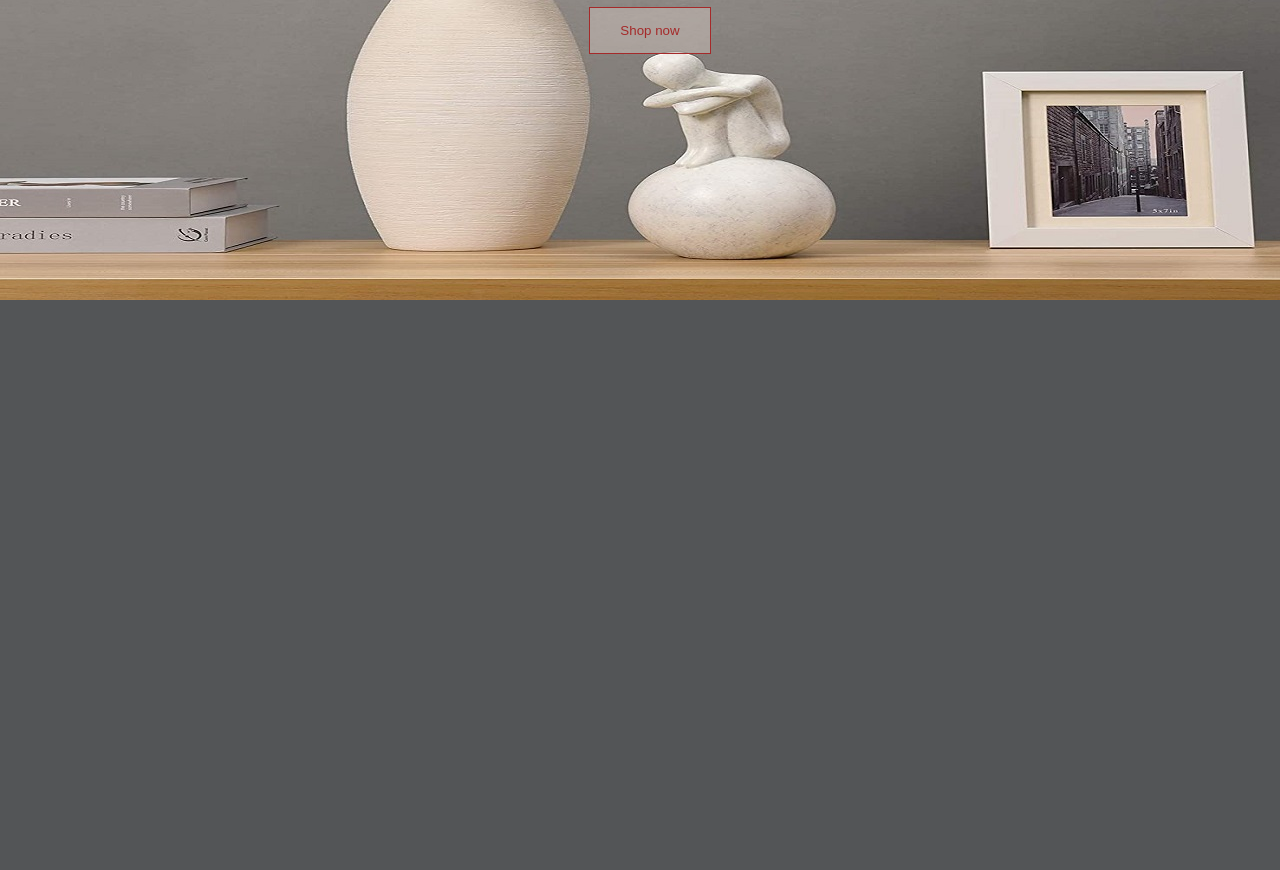
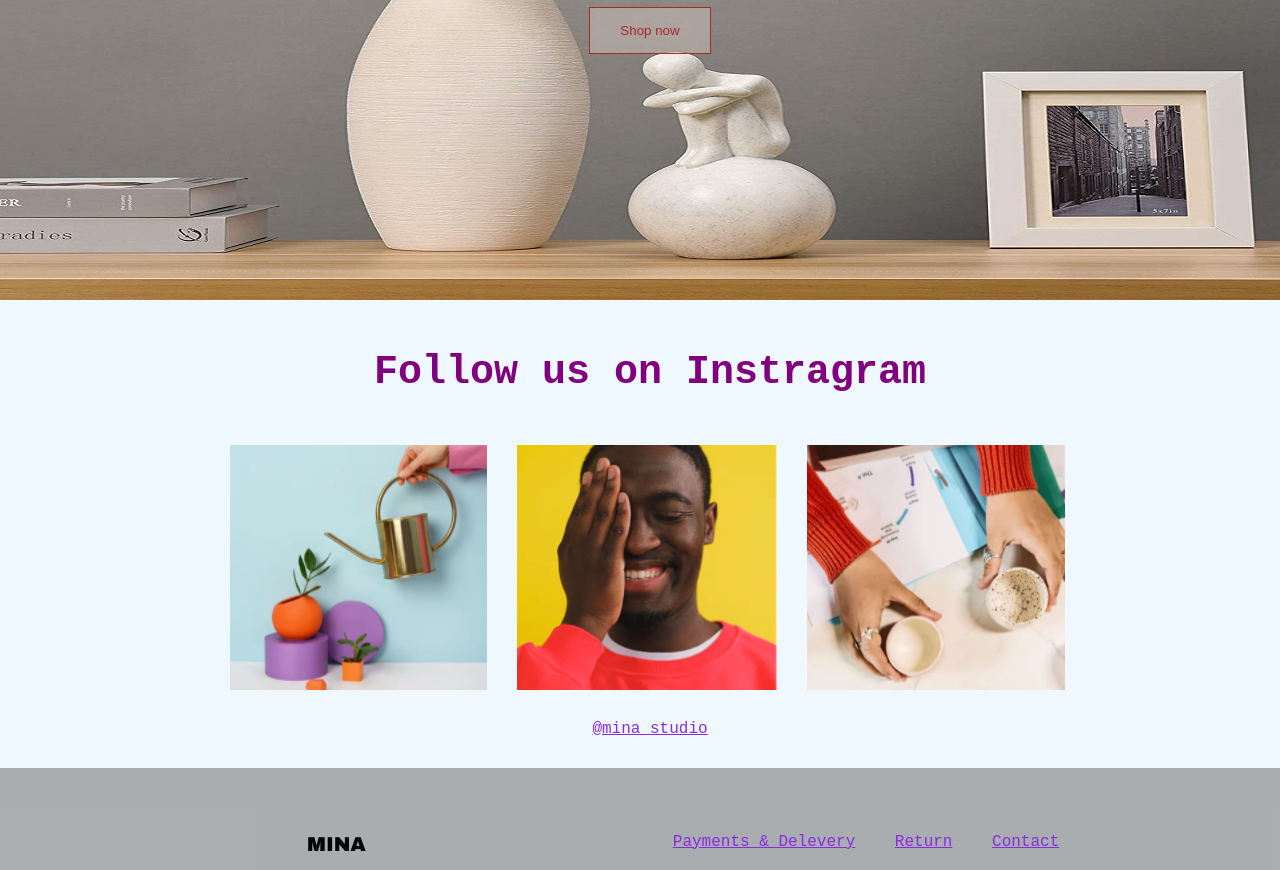
Before and after one commit to gsBullet/ceramics_business_website, a plain HTML site: page index.html in a window 1280 px wide. Shown: the part 1480-2350 px from the top of the page. Before the commit the page ends 1780 px from the top, so only its background shows below. Drawn offline with Linux system fonts and the light colour scheme.

Commit message:
footer option done

```diff
--- a/index.html
+++ b/index.html
@@ -114,6 +114,48 @@
 
     </div>
 
+
+    <div class="followinstagram">
+        <div class="instagramheader">
+                <span>
+                    Follow us on Instragram
+                </span>
+        </div>
+        <div class="instagramgallary">
+            <img src="./img/insta1.png" alt="gallary">
+            <img src="./img/insta2.png" alt="gallary">
+            <img src="./img/insta3.png" alt="gallary">
+
+        </div>
+        <div class="instagramid">
+            <a href="#">@mina_studio</a>
+        </div>
+
+    </div>
+
+
+    <div class="footeroptions">
+        <div class="barfooter">
+            <div class="minalogo">
+                <span>
+                    mina
+                </span>
+            </div>
+            <div class="barfooterdiagram">
+                <span>
+                   <a href="#">Payments & Delevery</a>
+                </span>
+                <span>
+                    <a href="#">Return</a>
+                </span>
+                <span>
+                    <a href="#">Contact</a>
+                </span>
+
+            </div>
+        </div>
+    </div>
+
 </body>
 
 </html>
--- a/style.css
+++ b/style.css
@@ -134,3 +134,57 @@ button{
     font-weight: bold;
     margin: 0 auto;
 }
+.followinstagram{
+    background-color: aliceblue;
+
+}
+.instagramheader{
+    text-align: center;
+    font-size: 40px;
+    color: purple;
+    font-weight: 550;
+    padding: 50px;
+}
+.instagramgallary{
+    display: flex;
+    width: 870px;
+    margin: 0 auto;
+}
+
+.instagramgallary img{
+    padding: 0px 15px;
+}
+.instagramid{
+    text-align: center;
+    padding: 30px;
+}
+.instagramid a{
+    color: blueviolet;
+}
+.footeroptions{
+    background-color: rgba(173, 176, 179, 0.973);
+    padding: 50px 30px 0px ;
+}
+.barfooter{
+    display: flex;
+}
+.barfooterdiagram{
+    padding: 15px;
+    float: right;
+    /* border: 1px solid rgb(33, 25, 150); */
+}
+.barfooterdiagram a{
+    padding: 15px;
+    color: blueviolet;
+
+}
+.minalogo{
+    width: 47%;
+    float: left;
+    /* border: 1px solid rgb(33, 25, 150); */
+    text-align: center;
+    text-transform: uppercase;
+    font-size: 20px;
+    font-family: arial black;
+    padding: 15px;
+}
```
Also changed, not shown: img/insta1.png (added), img/insta2.png (added), img/insta3.png (added).
